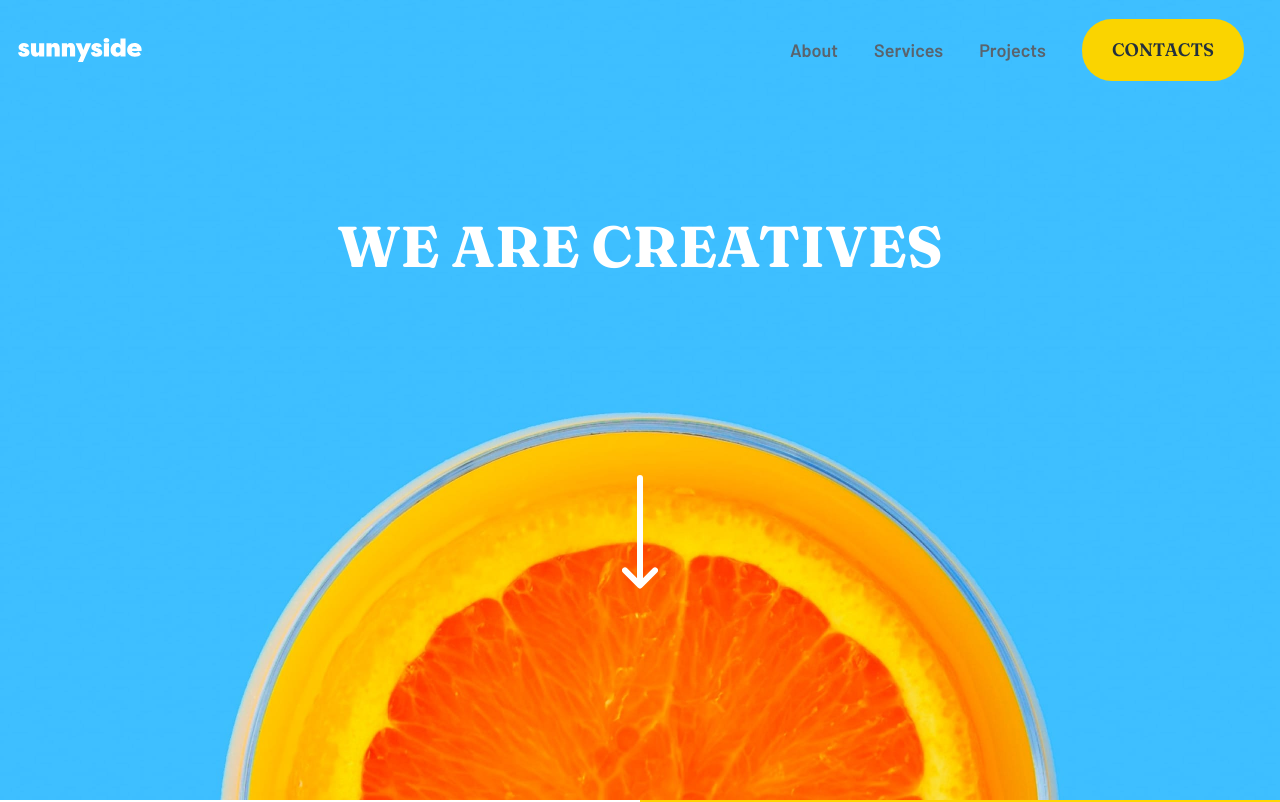
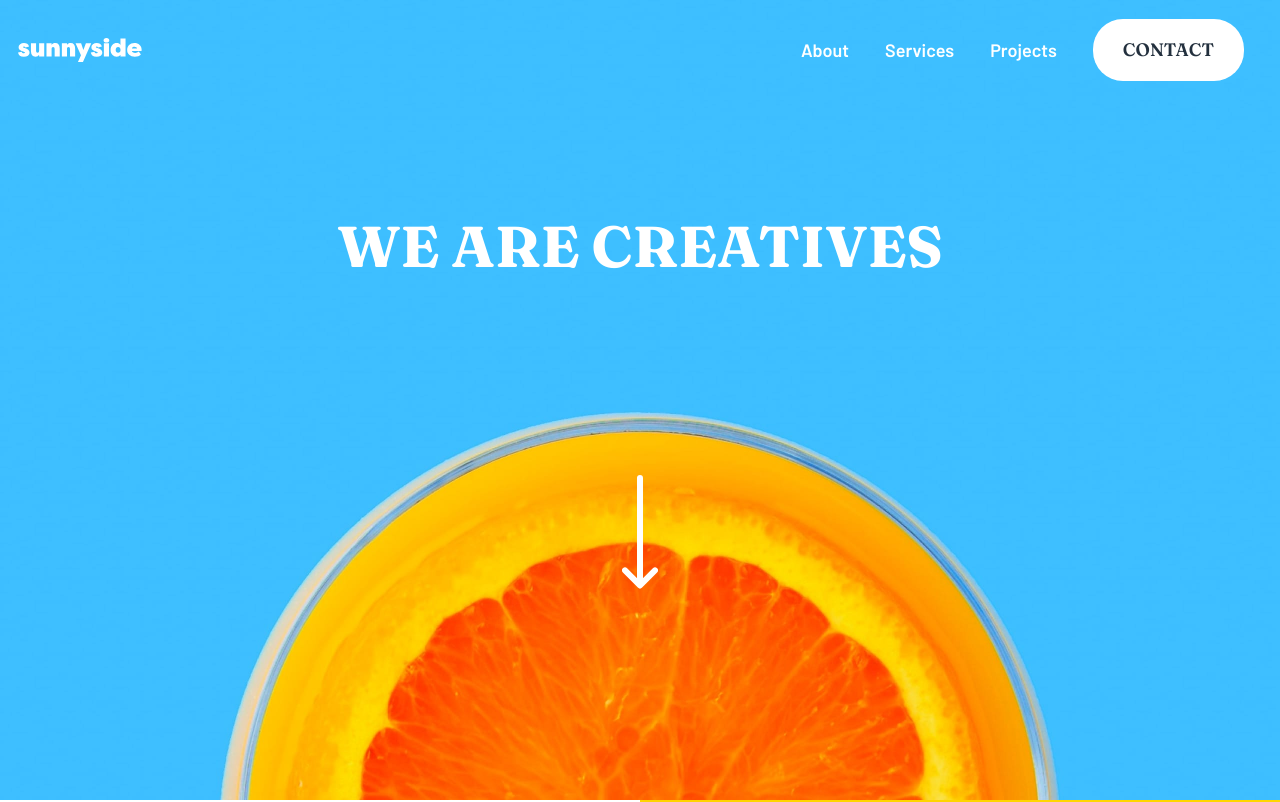
Before and after one commit to Birrellc/Practice__Sunnyside-Agency, a React (Create React App) app: page / in a window 1280 px wide. Shown: the top 802 px of the page. Built offline with nearby package versions, Linux system fonts and the light colour scheme; the HTML template or start-up script is replaced by a standard one.

Commit message:
Feat: setup react-scroll functionality

```diff
--- a/src/components/Navbar/Navbar.js
+++ b/src/components/Navbar/Navbar.js
@@ -1,5 +1,6 @@
 import React, { useState } from 'react';
 import { FaBars, FaTimes } from 'react-icons/fa';
+import { Link } from 'react-scroll';
 import './NavbarStyles.css';
 
 const Navbar = () => {
@@ -23,11 +24,25 @@ const Navbar = () => {
         </div>
 
         <ul className={nav ? 'nav-menu active' : 'nav-menu'}>
-          <li>About</li>
-          <li>Services</li>
-          <li>Projects</li>
           <li>
-            <a>Contacts</a>
+            <Link to='about' spy={true} smooth={true}>
+              About
+            </Link>
+          </li>
+          <li>
+            <Link to='services' spy={true} smooth={true}>
+              Services
+            </Link>
+          </li>
+          <li>
+            <Link to='projects' spy={true} smooth={true}>
+              Projects
+            </Link>
+          </li>
+          <li>
+            <Link to='contact' spy={true} smooth={true}>
+              Contact
+            </Link>
           </li>
         </ul>
         <div onClick={handleNav} className='hamburger'>
--- a/src/components/Navbar/NavbarStyles.css
+++ b/src/components/Navbar/NavbarStyles.css
@@ -28,17 +28,22 @@
     z-index: 5;
 }
 
-.navbar .nav-menu {
-    display: flex;
-    padding: 1rem;
-    color: hsl(213, 9%, 39%)
-}
-
 .navbar li {
     padding: 1rem;
     font-weight: 600;
     display: flex;
     align-items: center;
+}
+
+.navbar .nav-menu {
+    display: flex;
+    padding: 1rem;
+}
+
+li a {
+    text-decoration: none;
+    color: hsl(213, 9%, 39%);
+    cursor: pointer;
 }
 
 li:last-child {
@@ -58,7 +63,7 @@ li:last-child a {
     font-size: 2rem;
 }
 
-@media screen and (max-width: 940px) {
+@media screen and (max-width: 767px) {
     .navbar .hamburger {
         display: block;
     }
@@ -88,8 +93,23 @@ li:last-child a {
         right: 0;
     }
 
+    li a {
+        text-decoration: none;
+        color: hsl(213, 9%, 39%);
+    }
+
 
     .navbar .active {
         left: 0;
     }
 }
+
+@media screen and (min-width: 768px) {
+    li a {
+        color: #fff;
+    }
+
+    li:last-child a {
+        background-color: #fff;
+    }
+}
--- a/src/components/Testimonials/Testimonials.js
+++ b/src/components/Testimonials/Testimonials.js
@@ -3,7 +3,7 @@ import './Testimonials.css';
 
 const Testimonials = () => {
   return (
-    <div className='testimonials'>
+    <div id='projects' className='testimonials'>
       <div className='container'>
         <div className='content'>
           <div className='testimonial-header'>
```
